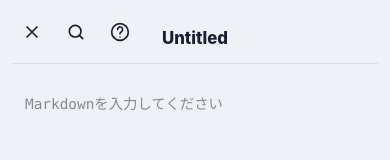
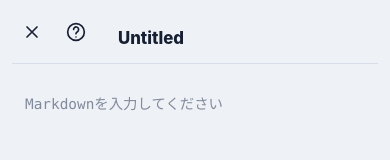
Before and after one commit to bKiyoh/md-converter, a Vue app: page / in a window 390 px wide. Both pictures are taken after a click on the button 32 px from the left and 32 px from the top of the page. Shown: the top 160 px of the page. Built offline with nearby package versions, Linux system fonts and the light colour scheme.

Commit message:
fix: フォーカスモードの検索アイコンを右ペインへ移動

```diff
--- a/src/App.vue
+++ b/src/App.vue
@@ -421,10 +421,8 @@ onBeforeUnmount(() => {
         v-if="isFocusMode"
         :help-open="isFocusModeHelpOpen"
         @exit="exitFocusMode"
-        @search="openEditorSearch"
         @toggle-help="toggleFocusModeHelp"
       />
-      <div v-if="isFocusMode" class="focus-mode-spacer" aria-hidden="true" />
 
       <header v-show="!isFocusMode" class="app-header">
         <div class="brand-heading">
--- a/src/components/editor/FocusModeGuide.vue
+++ b/src/components/editor/FocusModeGuide.vue
@@ -9,7 +9,6 @@ defineProps<{
 
 defineEmits<{
   exit: []
-  search: []
   toggleHelp: []
 }>()
 </script>
@@ -24,14 +23,6 @@ defineEmits<{
         @click="$emit('exit')"
       >
         <AppIcon name="close" />
-      </IconButton>
-      <IconButton
-        class="focus-mode-search-button"
-        accessible-label="文章検索を開く"
-        tooltip="文章検索（Ctrl / Command + F）"
-        @click="$emit('search')"
-      >
-        <AppIcon name="search" />
       </IconButton>
       <IconButton
         class="focus-mode-help-button"
--- a/src/style.css
+++ b/src/style.css
@@ -1765,12 +1765,6 @@ h2 {
   line-height: 1.5;
 }
 
-.focus-mode-spacer {
-  min-width: 0;
-  grid-column: 3;
-  grid-row: 1;
-}
-
 .workspace--focus-mode {
   display: block;
   width: 100%;
@@ -1890,7 +1884,7 @@ h2 {
 
 @media (max-width: 1439px) {
   .app--focus-mode .focus-tab-name {
-    padding-left: clamp(0px, calc(632px - 50vw), 152px);
+    padding-left: clamp(0px, calc(588px - 50vw), 108px);
   }
 
   .focus-mode-controls {
@@ -2077,10 +2071,6 @@ h2 {
   .app--focus-mode .focus-tab-name {
     min-height: 52px;
   }
-
-  .focus-mode-spacer {
-    display: none;
-  }
 }
 
 @media (max-width: 580px) {
@@ -2115,7 +2105,7 @@ h2 {
   }
 
   .app--focus-mode .focus-tab-name {
-    padding-left: 140px;
+    padding-left: 96px;
   }
 
   .toast-notice {
```
Also changed, not shown: 6 other files (tests, documents, lock files or other folders).
